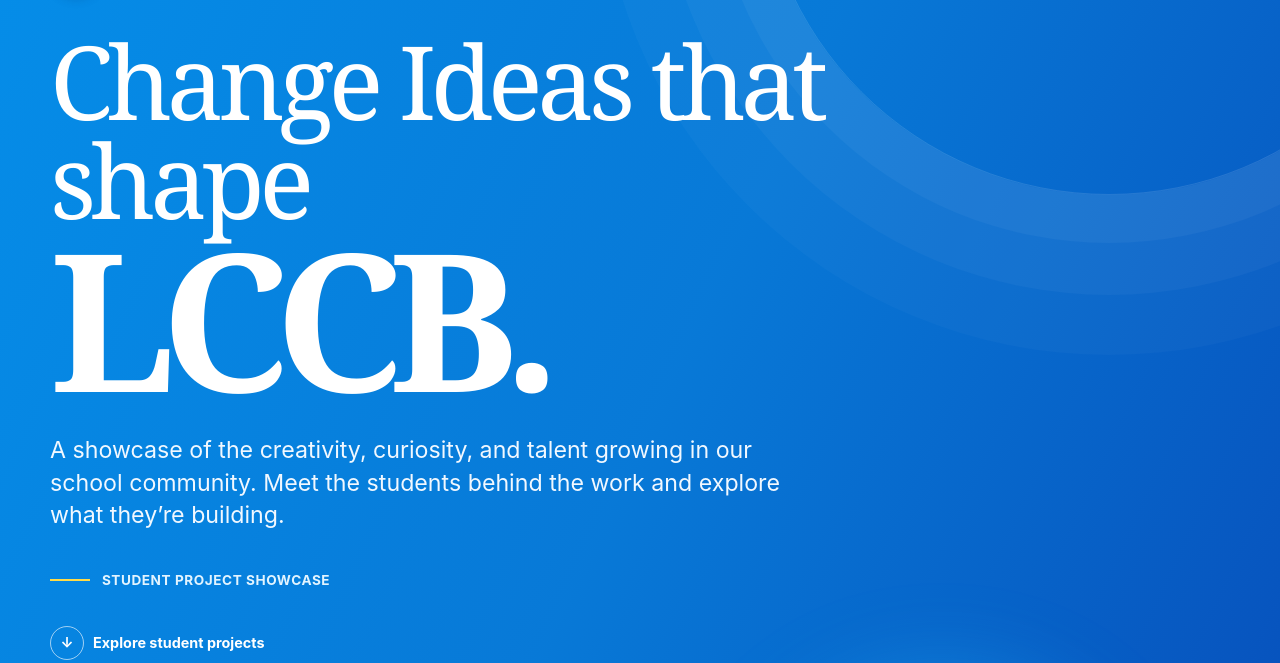
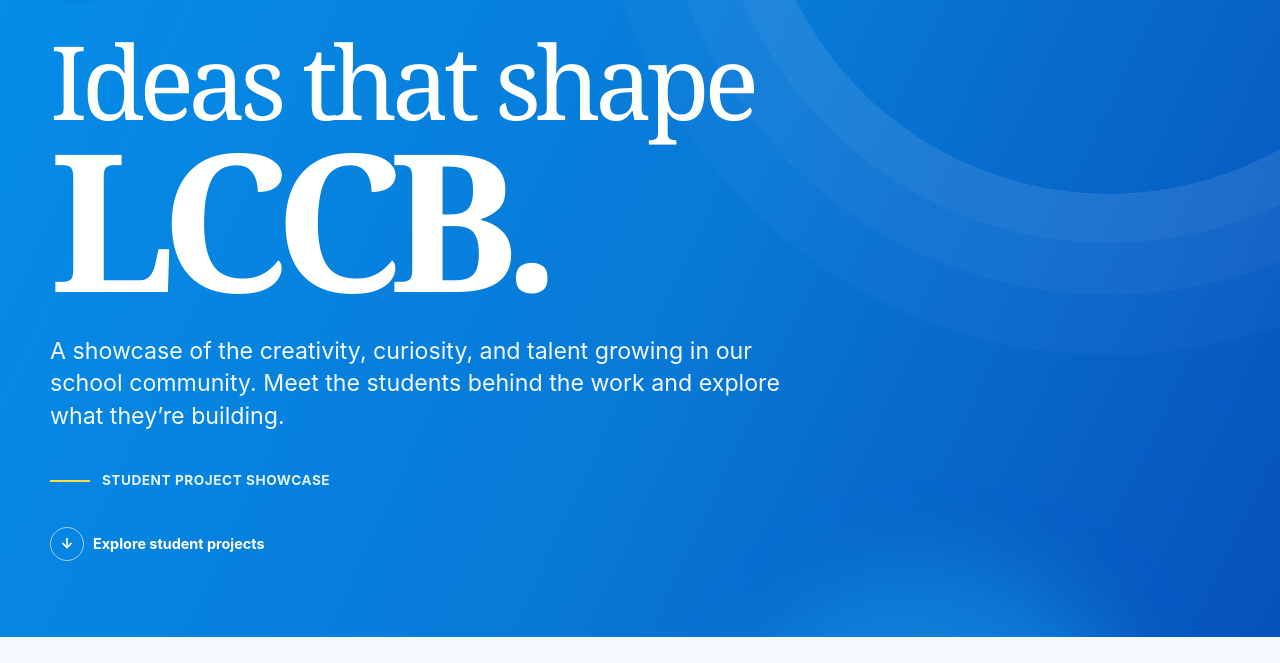
Before and after one commit to cordyStackX/project_showcase, a plain HTML site: page index.html in a window 1280 px wide. Shown: the part 137-800 px from the top of the page. Drawn offline with Linux system fonts and the light colour scheme.

Commit message:
Update hero section heading for clarity and impact

```diff
--- a/index.html
+++ b/index.html
@@ -86,7 +86,7 @@
   <header class="hero">
     <div class="hero-inner">
       <div class="school-mark"><span class="crest"><img src="https://lcc.edu.ph/wp-content/uploads/2021/06/cropped-logo.png" alt="La Consolacion College Bacolod official logo"></span><span>La Consolacion<small>College Bacolod</small></span></div>
-      <h1>Change Ideas that shape <strong>LCCB.</strong></h1>
+      <h1>Ideas that shape <strong>LCCB.</strong></h1>
       <p class="hero-copy">A showcase of the creativity, curiosity, and talent growing in our school community. Meet the students behind the work and explore what they’re building.</p>
       <div class="hero-bottom"><span class="rule"></span>STUDENT PROJECT SHOWCASE</div>
       <a class="scroll-link" href="#projects"><span aria-hidden="true">↓</span> Explore student projects</a>
```
